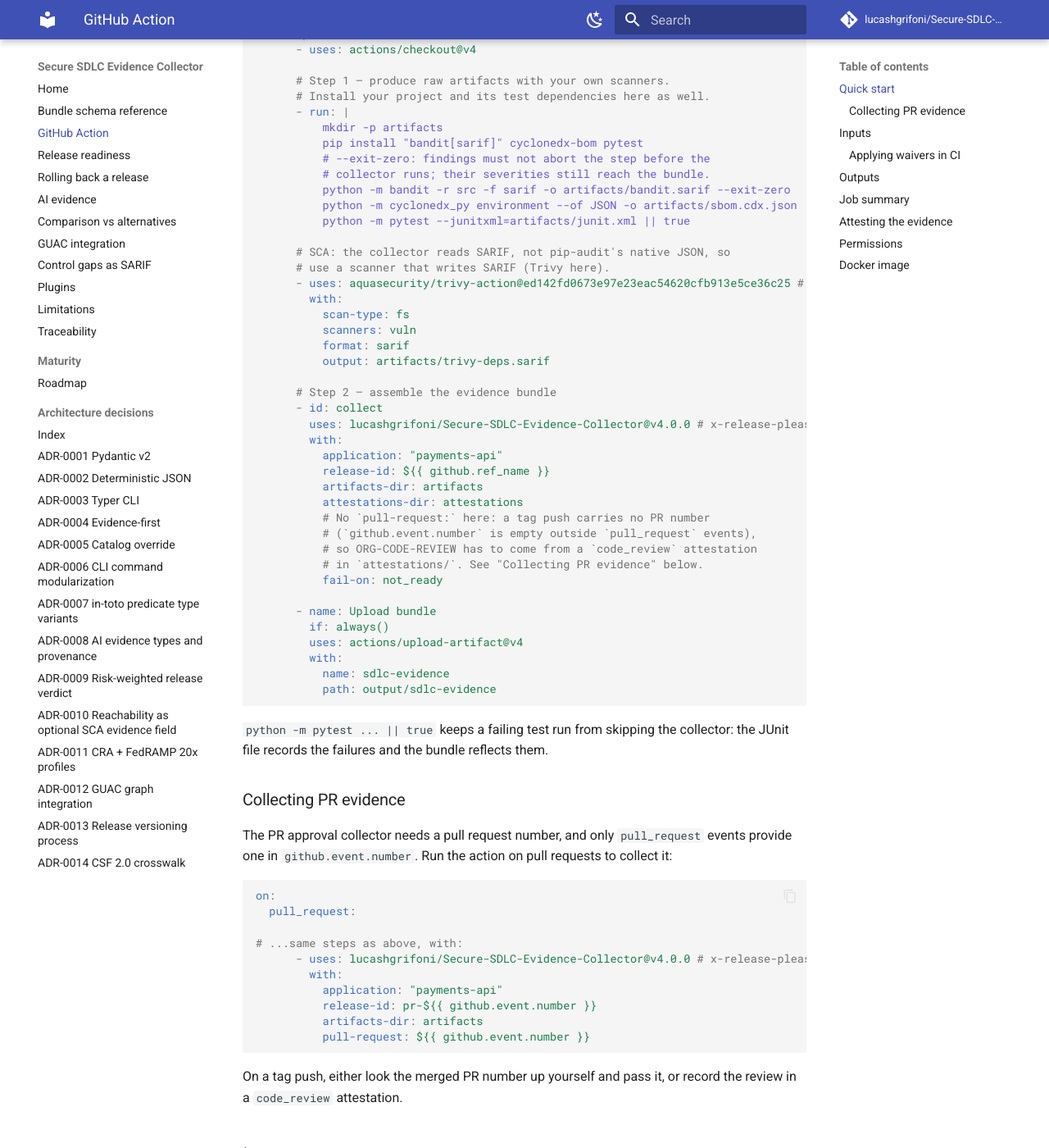
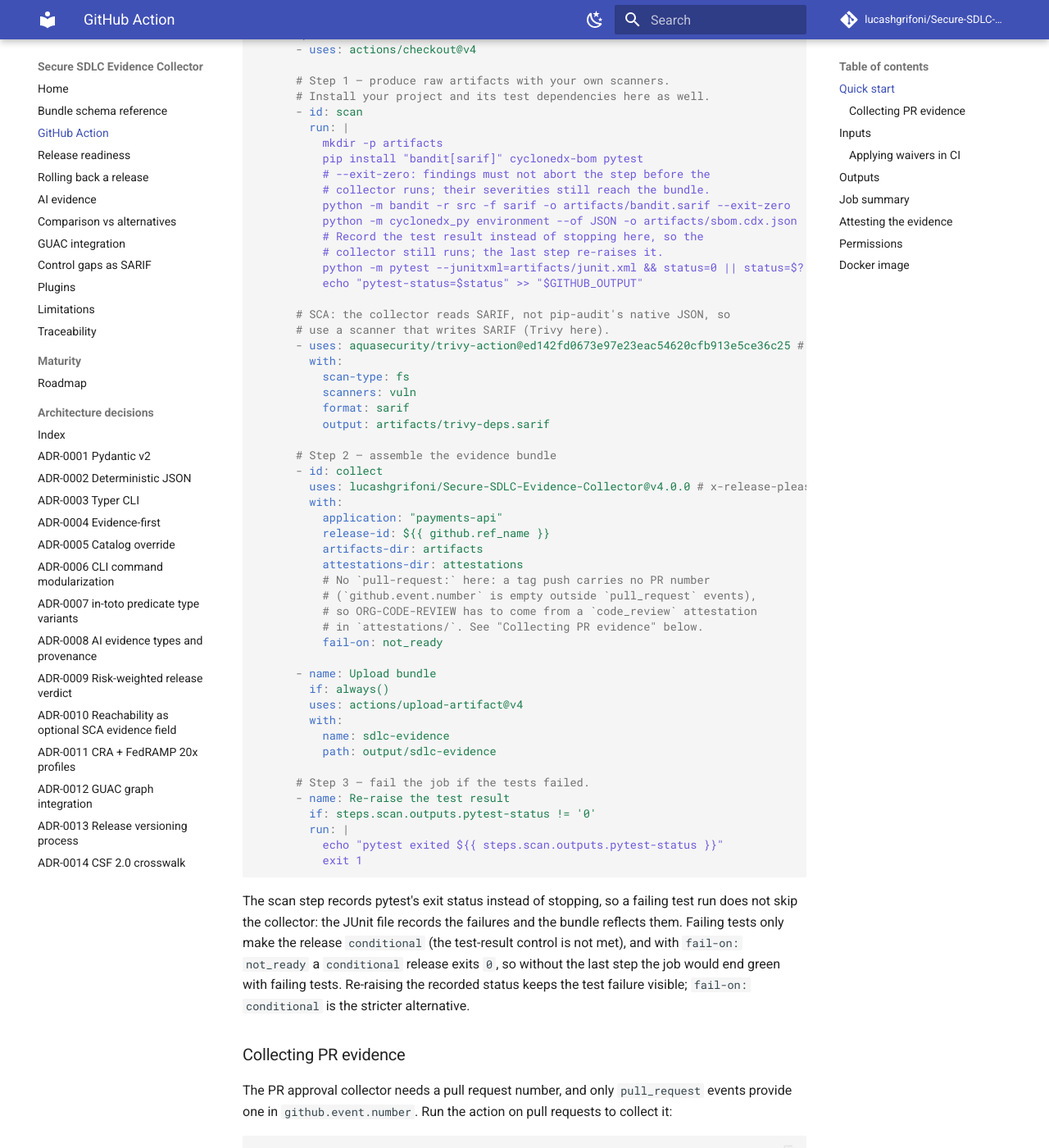
Before and after one commit to lucashgrifoni/Secure-SDLC-Evidence-Collector, an MkDocs documentation site: the page built from docs/github_action.md, in a window 1280 px wide and 1400 px high, scrolled down 567 px. Shown: the whole window at 82% size. Built offline with MkDocs 1.6.1 and Material for MkDocs 9.7.7, drawn with Linux system fonts in a browser that asks for light colours; comment, search, counter and statistics services are not loaded.

Commit message:
docs(action): keep failing tests from ending the quick start green
Failing tests only make the release conditional, which exits 0 under
fail-on: not_ready, so `pytest || true` let the job pass. The scan step
now records pytest's exit status and a final step re-raises it after the
bundle is collected and uploaded.

````diff
--- a/docs/github_action.md
+++ b/docs/github_action.md
@@ -26,14 +26,18 @@
 
       # Step 1 — produce raw artifacts with your own scanners.
       # Install your project and its test dependencies here as well.
-      - run: |
+      - id: scan
+        run: |
           mkdir -p artifacts
           pip install "bandit[sarif]" cyclonedx-bom pytest
           # --exit-zero: findings must not abort the step before the
           # collector runs; their severities still reach the bundle.
           python -m bandit -r src -f sarif -o artifacts/bandit.sarif --exit-zero
           python -m cyclonedx_py environment --of JSON -o artifacts/sbom.cdx.json
-          python -m pytest --junitxml=artifacts/junit.xml || true
+          # Record the test result instead of stopping here, so the
+          # collector still runs; the last step re-raises it.
+          python -m pytest --junitxml=artifacts/junit.xml && status=0 || status=$?
+          echo "pytest-status=$status" >> "$GITHUB_OUTPUT"
 
       # SCA: the collector reads SARIF, not pip-audit's native JSON, so
       # use a scanner that writes SARIF (Trivy here).
@@ -64,10 +68,22 @@
         with:
           name: sdlc-evidence
           path: output/sdlc-evidence
+
+      # Step 3 — fail the job if the tests failed.
+      - name: Re-raise the test result
+        if: steps.scan.outputs.pytest-status != '0'
+        run: |
+          echo "pytest exited ${{ steps.scan.outputs.pytest-status }}"
+          exit 1
 ```
 
-`python -m pytest ... || true` keeps a failing test run from skipping the
-collector: the JUnit file records the failures and the bundle reflects them.
+The scan step records pytest's exit status instead of stopping, so a failing
+test run does not skip the collector: the JUnit file records the failures and
+the bundle reflects them. Failing tests only make the release `conditional`
+(the test-result control is not met), and with `fail-on: not_ready` a
+`conditional` release exits `0`, so without the last step the job would end
+green with failing tests. Re-raising the recorded status keeps the test
+failure visible; `fail-on: conditional` is the stricter alternative.
 
 ### Collecting PR evidence
 
````
